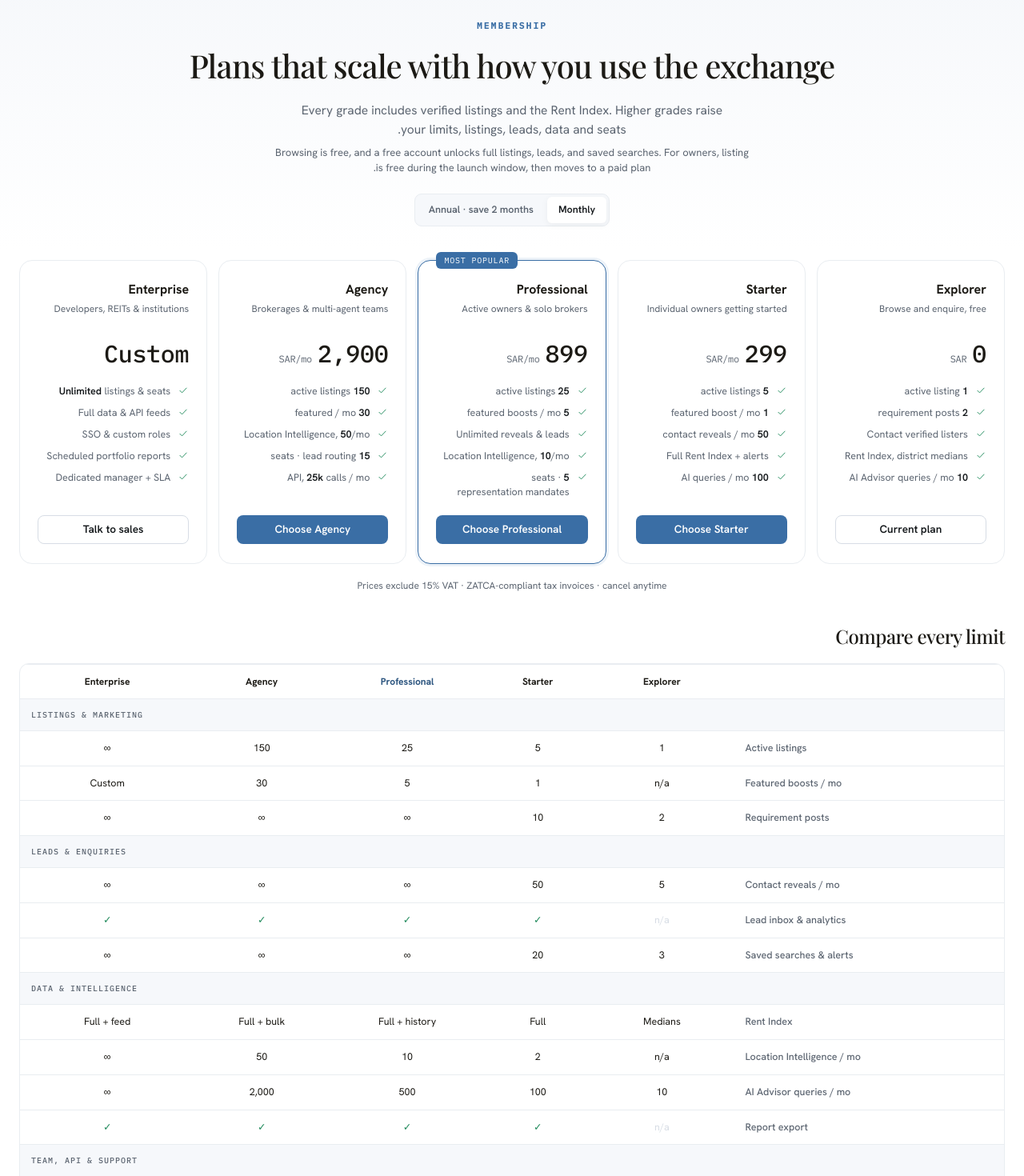
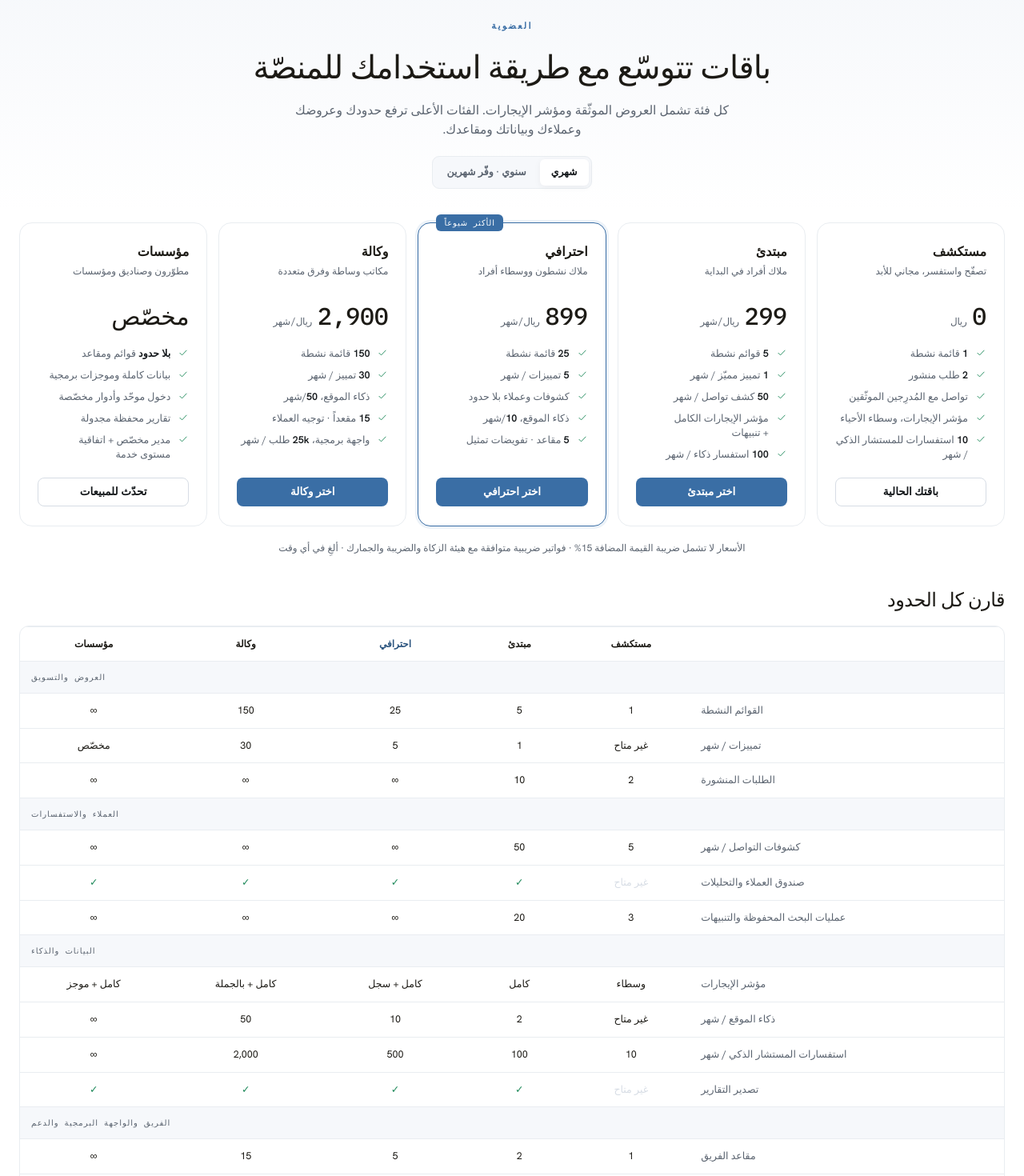
Before and after one commit to saleemzeidan123/satmarkets, a Next.js app: page /ar/pricing in a window 1280 px wide. Shown: the part 120-1590 px from the top of the page at 80% size. Built offline with nearby package versions, Linux system fonts and the light colour scheme.

Commit message:
i18n: Arabic localization of /pricing (tiers, feature matrix, RTL)

```diff
--- a/src/app/[locale]/pricing/page.tsx
+++ b/src/app/[locale]/pricing/page.tsx
@@ -6,8 +6,20 @@ type Tier = { nm: string; who: string; price: string; unit: string; feat: boolea
 
 export default function PricingPage({ params }: { params: { locale: string } }) {
  if (!isLocale(params.locale)) notFound();
- const tiers: Tier[] = [
-  { nm: "Explorer", who: "Browse and enquire, free", price: "0", unit: "SAR", feat: false, ghost: true, cta: "Current plan",
+ const ar = params.locale === "ar";
+ const tiers: Tier[] = ar ? [
+  { nm: "مستكشف", who: "تصفّح واستفسر، مجاني للأبد", price: "0", unit: "ريال", feat: false, ghost: true, cta: "باقتك الحالية",
+   pts: ["<b>1</b> قائمة نشطة", "<b>2</b> طلب منشور", "تواصل مع المُدرِجين الموثّقين", "مؤشر الإيجارات، وسطاء الأحياء", "<b>10</b> استفسارات للمستشار الذكي / شهر"] },
+  { nm: "مبتدئ", who: "ملاك أفراد في البداية", price: "299", unit: "ريال/شهر", feat: false, cta: "اختر مبتدئ",
+   pts: ["<b>5</b> قوائم نشطة", "<b>1</b> تمييز مميّز / شهر", "<b>50</b> كشف تواصل / شهر", "مؤشر الإيجارات الكامل + تنبيهات", "<b>100</b> استفسار ذكاء / شهر"] },
+  { nm: "احترافي", who: "ملاك نشطون ووسطاء أفراد", price: "899", unit: "ريال/شهر", feat: true, cta: "اختر احترافي",
+   pts: ["<b>25</b> قائمة نشطة", "<b>5</b> تمييزات / شهر", "كشوفات وعملاء بلا حدود", "ذكاء الموقع، <b>10</b>/شهر", "<b>5</b> مقاعد · تفويضات تمثيل"] },
+  { nm: "وكالة", who: "مكاتب وساطة وفرق متعددة", price: "2,900", unit: "ريال/شهر", feat: false, cta: "اختر وكالة",
+   pts: ["<b>150</b> قائمة نشطة", "<b>30</b> تمييز / شهر", "ذكاء الموقع، <b>50</b>/شهر", "<b>15</b> مقعداً · توجيه العملاء", "واجهة برمجية، <b>25k</b> طلب / شهر"] },
+  { nm: "مؤسسات", who: "مطوّرون وصناديق ومؤسسات", price: "مخصّص", unit: "", feat: false, ghost: true, cta: "تحدّث للمبيعات",
+   pts: ["<b>بلا حدود</b> قوائم ومقاعد", "بيانات كاملة وموجزات برمجية", "دخول موحّد وأدوار مخصّصة", "تقارير محفظة مجدولة", "مدير مخصّص + اتفاقية مستوى خدمة"] },
+ ] : [
+  { nm: "Explorer", who: "Browse & enquire, free forever", price: "0", unit: "SAR", feat: false, ghost: true, cta: "Current plan",
    pts: ["<b>1</b> active listing", "<b>2</b> requirement posts", "Contact verified listers", "Rent Index, district medians", "<b>10</b> AI Advisor queries / mo"] },
   { nm: "Starter", who: "Individual owners getting started", price: "299", unit: "SAR/mo", feat: false, cta: "Choose Starter",
    pts: ["<b>5</b> active listings", "<b>1</b> featured boost / mo", "<b>50</b> contact reveals / mo", "Full Rent Index + alerts", "<b>100</b> AI queries / mo"] },
@@ -18,7 +30,26 @@ export default function PricingPage({ params }: { params: { locale: string } })
   { nm: "Enterprise", who: "Developers, REITs & institutions", price: "Custom", unit: "", feat: false, ghost: true, cta: "Talk to sales",
    pts: ["<b>Unlimited</b> listings & seats", "Full data & API feeds", "SSO & custom roles", "Scheduled portfolio reports", "Dedicated manager + SLA"] },
  ];
- const matrix: string[][] = [
+ const matrix: string[][] = ar ? [
+  ["grp", "العروض والتسويق"],
+  ["القوائم النشطة", "1", "5", "25", "150", "∞"],
+  ["تمييزات / شهر", "غير متاح", "1", "5", "30", "مخصّص"],
+  ["الطلبات المنشورة", "2", "10", "∞", "∞", "∞"],
+  ["grp", "العملاء والاستفسارات"],
+  ["كشوفات التواصل / شهر", "5", "50", "∞", "∞", "∞"],
+  ["صندوق العملاء والتحليلات", "no", "yes", "yes", "yes", "yes"],
+  ["عمليات البحث المحفوظة والتنبيهات", "3", "20", "∞", "∞", "∞"],
+  ["grp", "البيانات والذكاء"],
+  ["مؤشر الإيجارات", "وسطاء", "كامل", "كامل + سجل", "كامل + بالجملة", "كامل + موجز"],
+  ["ذكاء الموقع / شهر", "غير متاح", "2", "10", "50", "∞"],
+  ["استفسارات المستشار الذكي / شهر", "10", "100", "500", "2,000", "∞"],
+  ["تصدير التقارير", "no", "yes", "yes", "yes", "yes"],
+  ["grp", "الفريق والواجهة البرمجية والدعم"],
+  ["مقاعد الفريق", "1", "2", "5", "15", "∞"],
+  ["تفويضات التمثيل", "no", "no", "yes", "yes", "yes"],
+  ["الوصول للواجهة البرمجية", "no", "no", "no", "25k/شهر", "مخصّص"],
+  ["الدعم", "المجتمع", "بريد", "أولوية", "مدير", "اتفاقية + مدير"],
+ ] : [
   ["grp", "Listings & marketing"],
   ["Active listings", "1", "5", "25", "150", "∞"],
   ["Featured boosts / mo", "n/a", "1", "5", "30", "Custom"],
@@ -38,21 +69,21 @@ export default function PricingPage({ params }: { params: { locale: string } })
   ["API access", "no", "no", "no", "25k/mo", "Custom"],
   ["Support", "Community", "Email", "Priority", "Manager", "SLA + manager"],
  ];
- const cell = (v: string) => v === "yes" ? <span className="yes">✓</span> : v === "no" ? <span className="no">n/a</span> : <span className="tnum">{v}</span>;
+ const heads = ar ? ["مستكشف", "مبتدئ", "احترافي", "وكالة", "مؤسسات"] : ["Explorer", "Starter", "Professional", "Agency", "Enterprise"];
+ const cell = (v: string) => v === "yes" ? <span className="yes">✓</span> : v === "no" ? <span className="no">{ar ? "غير متاح" : "n/a"}</span> : <span className="tnum">{v}</span>;
  return (
   <div style={{ background: "var(--paper)" }}>
    <div style={{ padding: "48px 24px 28px", textAlign: "center", background: "linear-gradient(180deg,var(--cool),var(--paper))" }}>
-    <div className="eyebrow">Membership</div>
-    <h1 className="serif" style={{ fontSize: "clamp(30px,5vw,40px)", fontWeight: 500, letterSpacing: "-.02em", margin: "12px 0 0" }}>Plans that scale with how you use the exchange</h1>
-    <p className="muted" style={{ fontSize: 15.5, maxWidth: 560, margin: "14px auto 0" }}>Every grade includes verified listings and the Rent Index. Higher grades raise your limits, listings, leads, data and seats.</p>
-    <p className="muted" style={{ fontSize: 13, maxWidth: 600, margin: "8px auto 0" }}>Browsing is free, and a free account unlocks full listings, leads, and saved searches. For owners, listing is free during the launch window, then moves to a paid plan.</p>
-    <div className="seg" style={{ display: "inline-flex", marginTop: 22 }}><span className="on">Monthly</span><span>Annual · save 2 months</span></div>
+    <div className="eyebrow">{ar ? "العضوية" : "Membership"}</div>
+    <h1 className="serif" style={{ fontSize: "clamp(30px,5vw,40px)", fontWeight: 500, letterSpacing: "-.02em", margin: "12px 0 0" }}>{ar ? "باقات تتوسّع مع طريقة استخدامك للمنصّة" : "Plans that scale with how you use the exchange"}</h1>
+    <p className="muted" style={{ fontSize: 15.5, maxWidth: 560, margin: "14px auto 0" }}>{ar ? "كل فئة تشمل العروض الموثّقة ومؤشر الإيجارات. الفئات الأعلى ترفع حدودك وعروضك وعملاءك وبياناتك ومقاعدك." : "Every grade includes verified listings and the Rent Index. Higher grades raise your limits, listings, leads, data and seats."}</p>
+    <div className="seg" style={{ display: "inline-flex", marginTop: 22 }}><span className="on">{ar ? "شهري" : "Monthly"}</span><span>{ar ? "سنوي · وفّر شهرين" : "Annual · save 2 months"}</span></div>
    </div>
    <div style={{ maxWidth: 1360, margin: "0 auto" }}>
     <div className="tier-grid" style={{ padding: "14px 24px 8px" }}>
      {tiers.map((t, i) => (
       <div key={i} className={"tier" + (t.feat ? " feat" : "")}>
-       {t.feat && <span className="ribbon">Most popular</span>}
+       {t.feat && <span className="ribbon">{ar ? "الأكثر شيوعاً" : "Most popular"}</span>}
        <div className="nm">{t.nm}</div>
        <div className="who">{t.who}</div>
        <div className="price">{t.price}{t.unit && <small> {t.unit}</small>}</div>
@@ -64,14 +95,14 @@ export default function PricingPage({ params }: { params: { locale: string } })
       </div>
      ))}
     </div>
-    <p className="muted" style={{ textAlign: "center", fontSize: 12, margin: "10px 0 0" }}>Prices exclude 15% VAT · ZATCA-compliant tax invoices · cancel anytime</p>
+    <p className="muted" style={{ textAlign: "center", fontSize: 12, margin: "10px 0 0" }}>{ar ? "الأسعار لا تشمل ضريبة القيمة المضافة 15% · فواتير ضريبية متوافقة مع هيئة الزكاة والضريبة والجمارك · ألغِ في أي وقت" : "Prices exclude 15% VAT · ZATCA-compliant tax invoices · cancel anytime"}</p>
 
     <div style={{ padding: "36px 24px 48px" }}>
-     <h2 className="serif" style={{ fontSize: 24, fontWeight: 500, letterSpacing: "-.02em", margin: "0 0 16px" }}>Compare every limit</h2>
+     <h2 className="serif" style={{ fontSize: 24, fontWeight: 500, letterSpacing: "-.02em", margin: "0 0 16px" }}>{ar ? "قارن كل الحدود" : "Compare every limit"}</h2>
      <div className="card" style={{ overflow: "hidden", boxShadow: "none" }}>
       <div style={{ overflowX: "auto" }}>
        <table className="matrix">
-        <thead><tr><th></th><th>Explorer</th><th>Starter</th><th style={{ color: "var(--azure-d)" }}>Professional</th><th>Agency</th><th>Enterprise</th></tr></thead>
+        <thead><tr><th></th><th>{heads[0]}</th><th>{heads[1]}</th><th style={{ color: "var(--azure-d)" }}>{heads[2]}</th><th>{heads[3]}</th><th>{heads[4]}</th></tr></thead>
         <tbody>
          {matrix.map((r, i) => r[0] === "grp"
           ? <tr key={i} className="grp"><td colSpan={6}>{r[1]}</td></tr>
```
